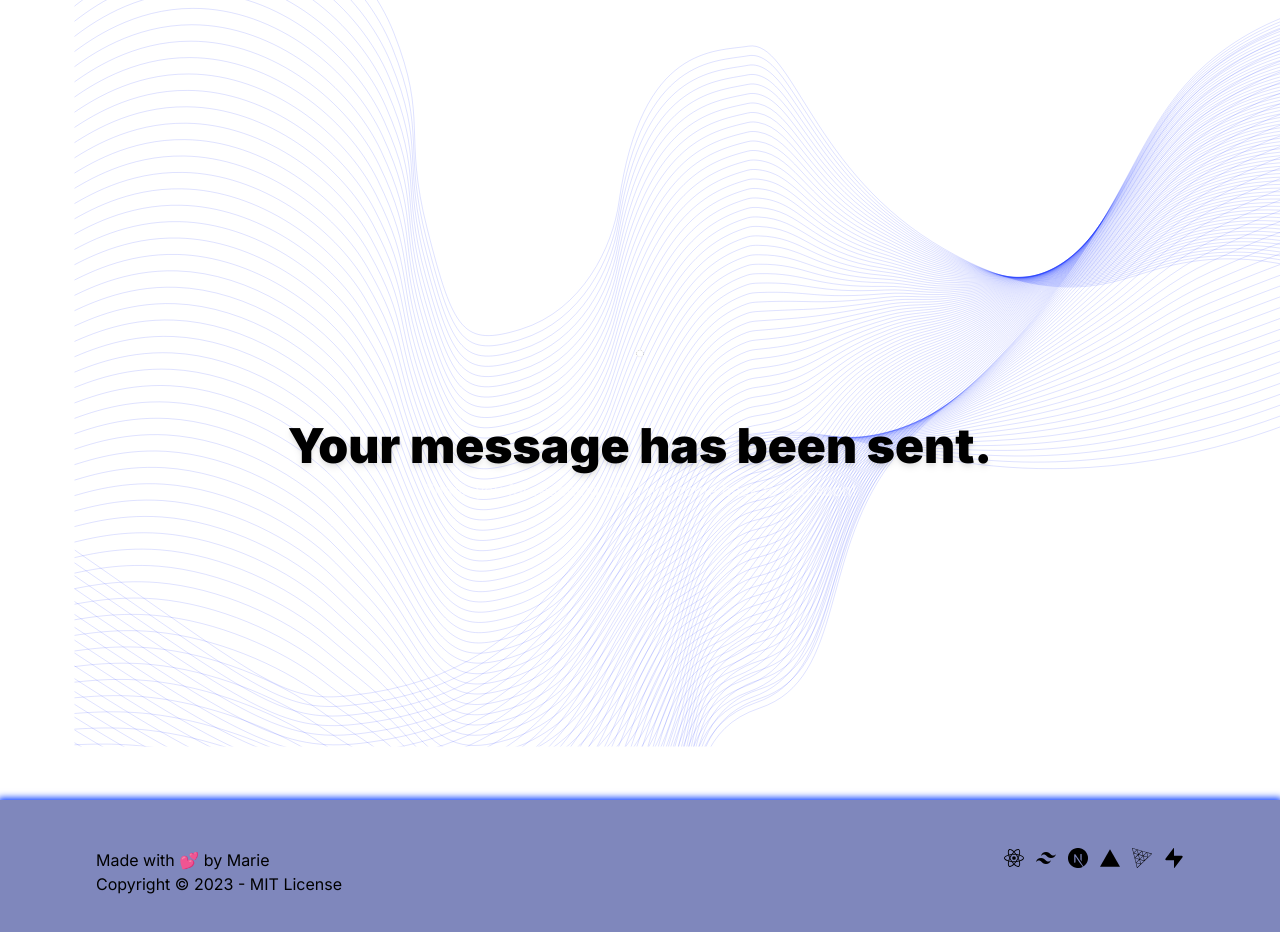
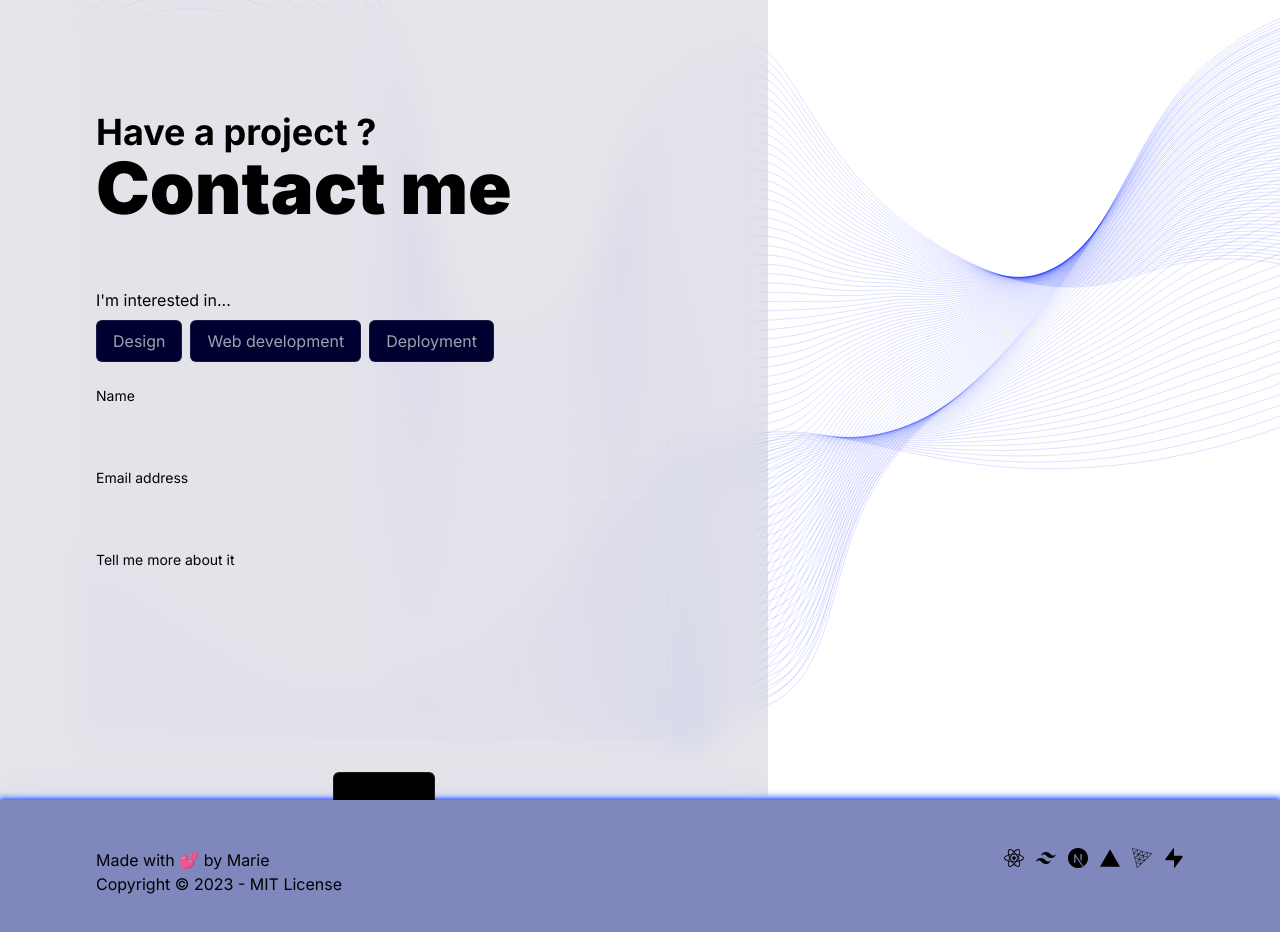
Before and after one commit to mgavillo/personnal-website, a Next.js app: page /contact in a window 1280 px wide. Shown: the top 932 px of the page. Built offline with nearby package versions, Linux system fonts and the light colour scheme.

Commit message:
removed sent as default

```diff
--- a/src/app/contact/page.tsx
+++ b/src/app/contact/page.tsx
@@ -5,7 +5,7 @@ import EmailSent from "./EmailSent";
 import ContactForm from "./ContactForm";
 
 export default function Contact() {
-  const [sent, setSent] = useState<boolean>(true);
+  const [sent, setSent] = useState<boolean>(false);
 
   return (
     <div className="w-full h-screen  relative overflow-hidden pb-1">
```
